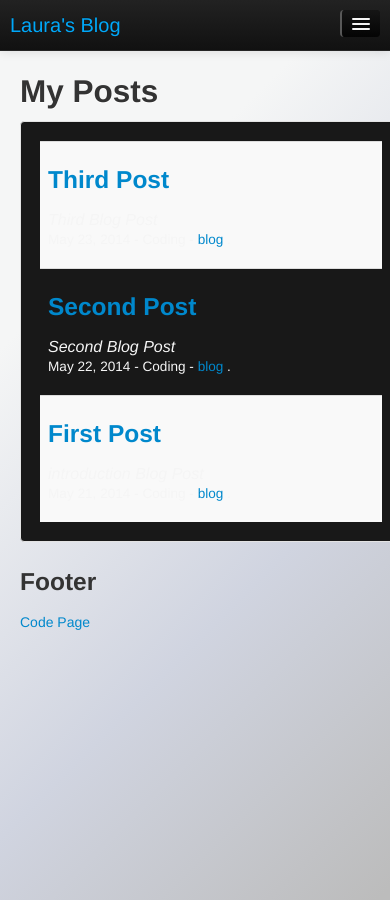
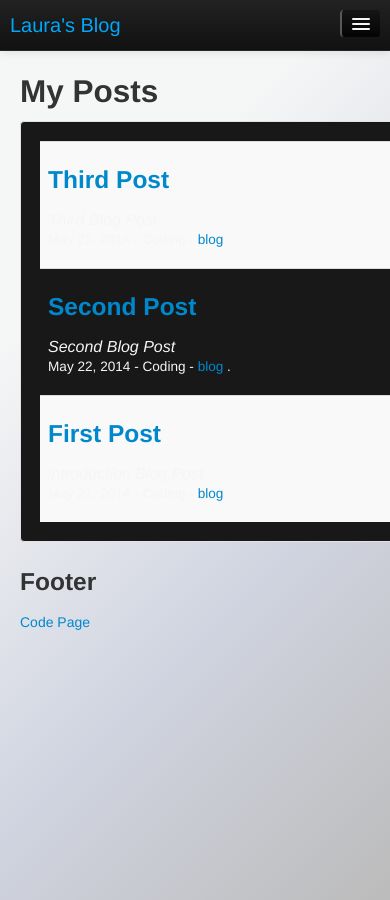
Before and after one commit to LauraR6561/Laurar6561.github.io, a Jekyll site: the page built from index.html, in a window 390 px wide. Built offline with Jekyll 4.4.1, drawn with Linux system fonts in a browser that asks for light colours; Markdown is read by kramdown in place of the engine named in the settings.

Commit message:
changed content width

```diff
--- a/css/template.css
+++ b/css/template.css
@@ -27,6 +27,7 @@ body{
 
 @media (max-width: 979px){
     #content > .table{
-        width:98%;
+        width:100%;
+        margin-right:10px;
     }
 }
```
